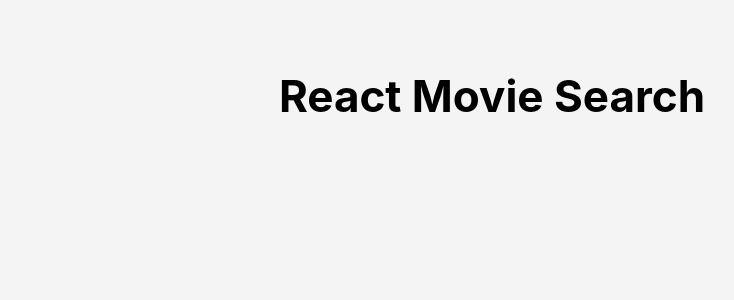
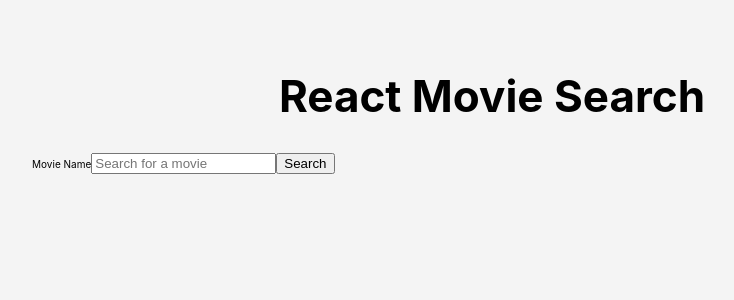
Before and after one commit to Eden-Alem/Movie_Search_App, a React (Create React App) app: page / in a window 1280 px wide. Shown: the top 300 px of the page, without its empty margins (148-882 px from the left). Built offline with nearby package versions, Linux system fonts and the light colour scheme.

Commit message:
Worked on displaying a search area with a form

```diff
--- a/src/App.js
+++ b/src/App.js
@@ -1,5 +1,6 @@
 import logo from './logo.svg';
 import './App.css';
+import SearchMovies from "./searchmovies";
 
 function App() {
   return (
@@ -21,6 +22,7 @@
     // </div>
     <div className="container">
       <h1 className="title">React Movie Search</h1>
+      <SearchMovies/>
     </div>
   );
 }
--- /dev/null
+++ b/src/searchmovies.js
@@ -0,0 +1,12 @@
+import React from "react";
+
+export default function SearchMovies() {
+
+    return (
+       <form className="form">
+           <label htmlFor="query" className="label"> Movie Name</label>
+           <input className="input" type="text" placeholder="Search for a movie" name="query"/>
+           <button className="button" type="submit">Search</button>
+       </form>
+    )
+}
```
Also changed, not shown: src/test.js (added, +7 -0 lines).
